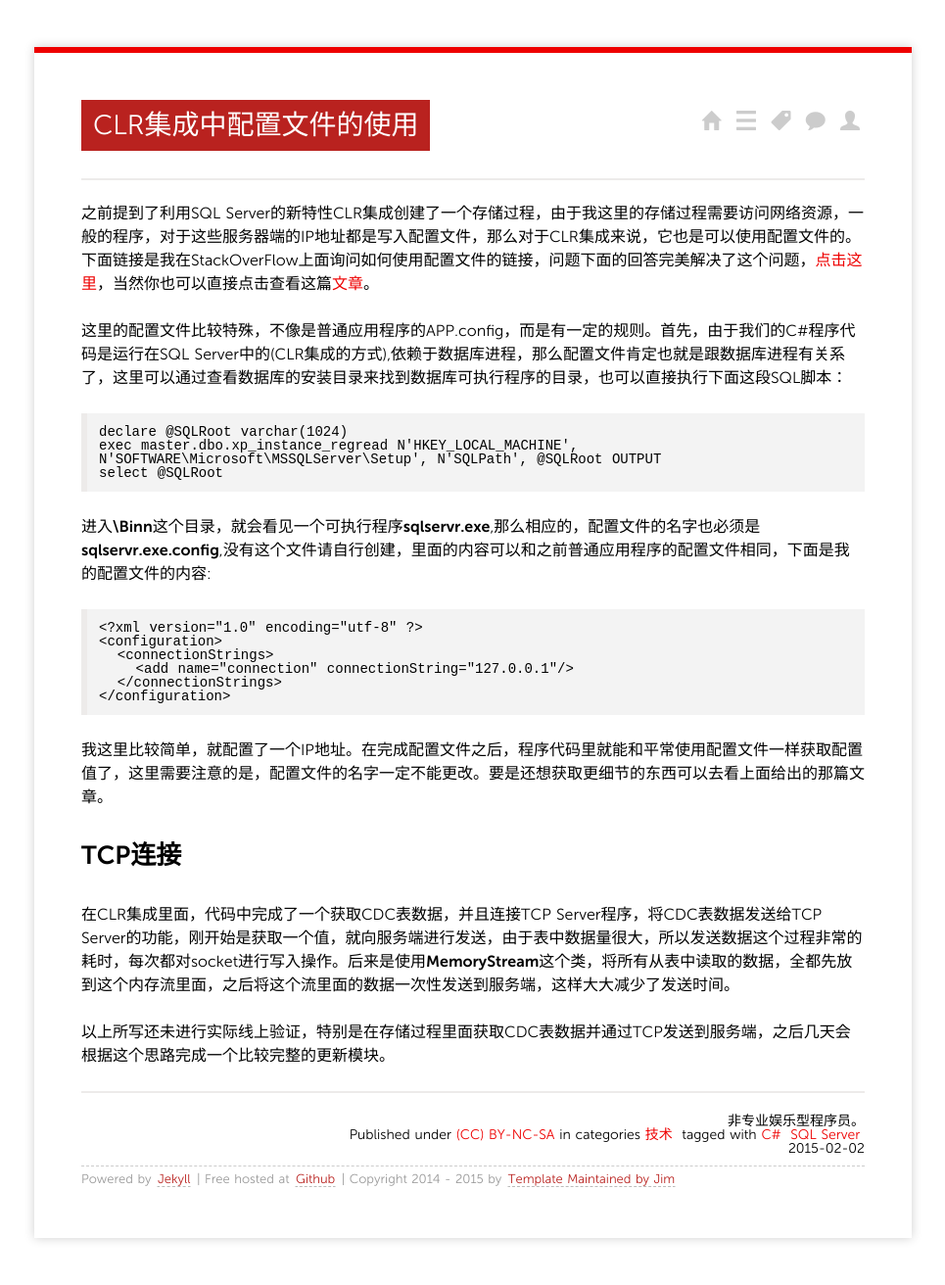
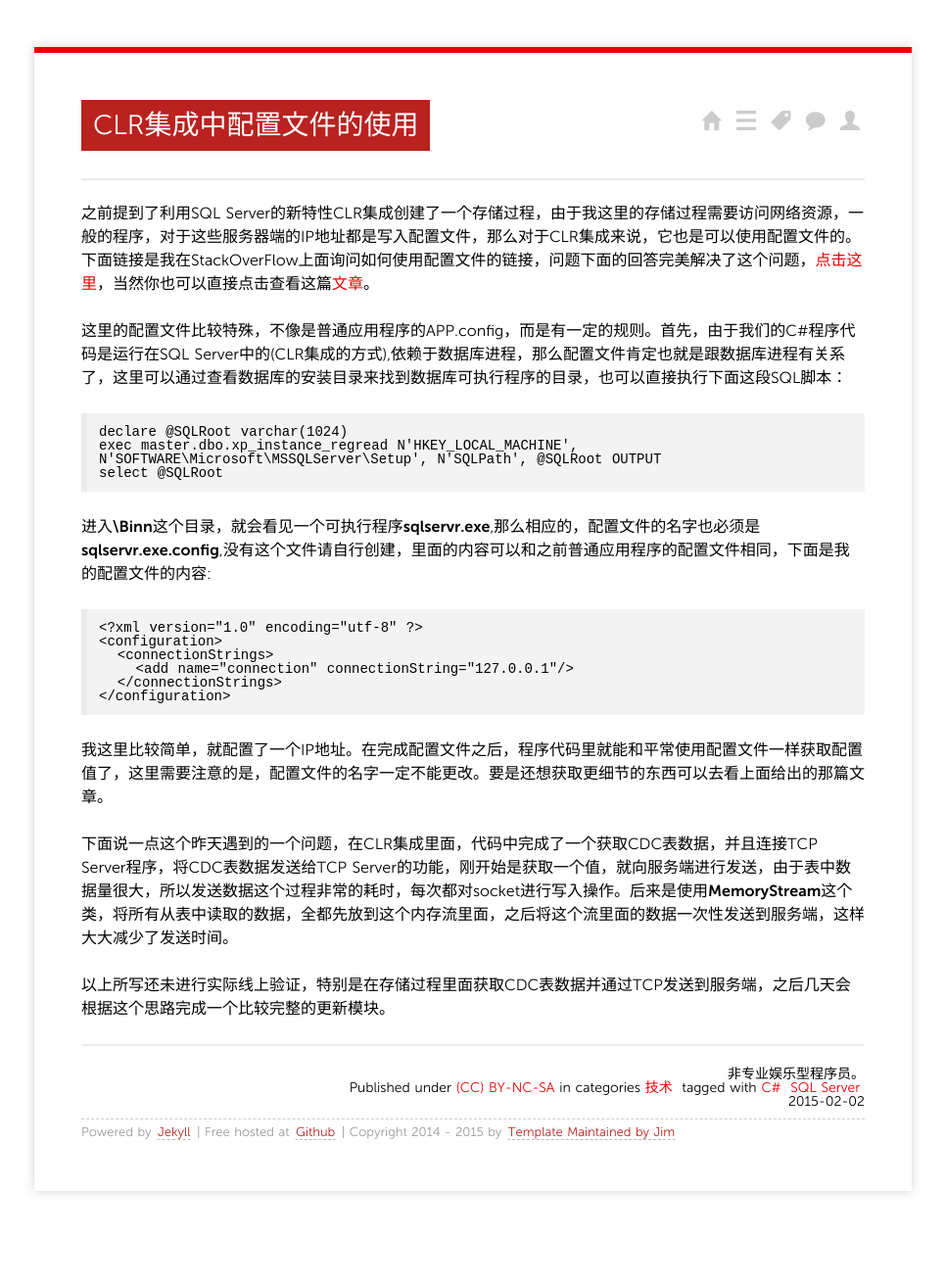
Before and after one commit to betazk/betazk.github.io, a Jekyll site: the page built from _posts/2015-02-02-CLR集成中配置文件的使用.md, in a window 1280 px wide. Shown: the whole page at 98% size, without its empty margins (157-1122 px from the left). Built offline with Jekyll 4.4.1, drawn with Linux system fonts in a browser that asks for light colours; nearby versions of some CDN libraries; Markdown is read by kramdown in place of the engine named in the settings; comment, search, counter and statistics services are not loaded; after the commit the page ends 1264 px from its top, so only the background shows below that.

Commit message:
add new blog 20150202

```diff
--- a/_posts/2015-02-02-CLR集成中配置文件的使用.md
+++ b/_posts/2015-02-02-CLR集成中配置文件的使用.md
@@ -28,7 +28,7 @@ tags:
 
 我这里比较简单，就配置了一个IP地址。在完成配置文件之后，程序代码里就能和平常使用配置文件一样获取配置值了，这里需要注意的是，配置文件的名字一定不能更改。要是还想获取更细节的东西可以去看上面给出的那篇文章。
 
-##TCP连接
-在CLR集成里面，代码中完成了一个获取CDC表数据，并且连接TCP Server程序，将CDC表数据发送给TCP Server的功能，刚开始是获取一个值，就向服务端进行发送，由于表中数据量很大，所以发送数据这个过程非常的耗时，每次都对socket进行写入操作。后来是使用**MemoryStream**这个类，将所有从表中读取的数据，全都先放到这个内存流里面，之后将这个流里面的数据一次性发送到服务端，这样大大减少了发送时间。
+
+下面说一点这个昨天遇到的一个问题，在CLR集成里面，代码中完成了一个获取CDC表数据，并且连接TCP Server程序，将CDC表数据发送给TCP Server的功能，刚开始是获取一个值，就向服务端进行发送，由于表中数据量很大，所以发送数据这个过程非常的耗时，每次都对socket进行写入操作。后来是使用**MemoryStream**这个类，将所有从表中读取的数据，全都先放到这个内存流里面，之后将这个流里面的数据一次性发送到服务端，这样大大减少了发送时间。
 
 以上所写还未进行实际线上验证，特别是在存储过程里面获取CDC表数据并通过TCP发送到服务端，之后几天会根据这个思路完成一个比较完整的更新模块。
```
